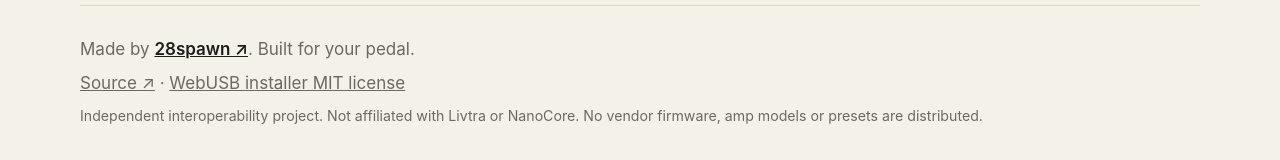
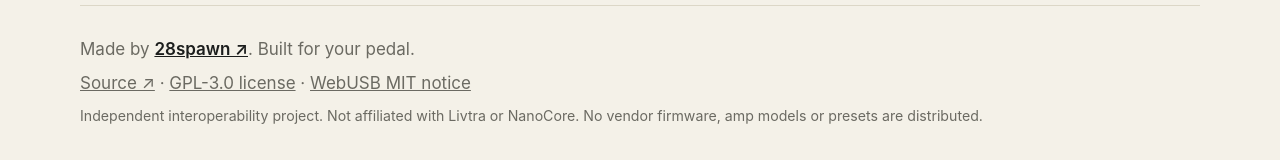
Before and after one commit to 28spawn/lumen, a plain HTML site: page index.html in a window 1280 px wide. Shown: the part 3828-3988 px from the top of the page. Drawn offline with Linux system fonts and the light colour scheme.

Commit message:
Switch repository license to GPL-3.0-only with MIT attribution for WebUSB modules

```diff
--- a/app.js
+++ b/app.js
@@ -1,5 +1,6 @@
+// SPDX-License-Identifier: GPL-3.0-only
 // Lumen OS browser installer — Copyright (c) 2026 28spawn.
-// Adapted from jcuhnoio/re-nanocore (MIT License).
+// Adapted from jcuhnoio/re-nanocore (MIT License; see LICENSE-MIT-WEBUSB.txt).
 import { WebUSBTransport, RawOS, USB_FILTER } from './dfu.js';
 import { install, prepareRestore, sha256, validateImage } from './firmware.js';
 import { get, put, recoveryTarget } from './storage.js';
--- a/firmware.js
+++ b/firmware.js
@@ -1,5 +1,6 @@
+// SPDX-License-Identifier: GPL-3.0-only
 // Lumen OS firmware delta engine — Copyright (c) 2026 28spawn.
-// Adapted from jcuhnoio/re-nanocore (MIT License). No USB access and no vendor firmware image.
+// Adapted from jcuhnoio/re-nanocore (MIT License; see LICENSE-MIT-WEBUSB.txt). No USB access and no vendor firmware image.
 function bytes(value) {
   if (value instanceof Uint8Array) return new Uint8Array(value.buffer, value.byteOffset, value.byteLength);
   if (value instanceof ArrayBuffer) return new Uint8Array(value);
--- a/index.html
+++ b/index.html
@@ -1,5 +1,6 @@
 <!doctype html>
-<!-- Lumen OS — Copyright (c) 2026 28spawn (MIT License) -->
+<!-- SPDX-License-Identifier: GPL-3.0-only -->
+<!-- Lumen OS — Copyright (c) 2026 28spawn -->
 <html lang="en">
 <head>
   <meta charset="utf-8">
@@ -112,7 +113,7 @@
 
   <footer class="site-footer wrap">
     <p>Made by <a class="footer-credit" href="https://github.com/28spawn">28spawn ↗</a>. Built for your pedal.</p>
-    <nav aria-label="Footer"><a href="https://github.com/28spawn/lumen">Source ↗</a> · <a href="LICENSE.txt">WebUSB installer MIT license</a></nav>
+    <nav aria-label="Footer"><a href="https://github.com/28spawn/lumen">Source ↗</a> · <a href="LICENSE">GPL-3.0 license</a> · <a href="LICENSE-MIT-WEBUSB.txt">WebUSB MIT notice</a></nav>
     <small>Independent interoperability project. Not affiliated with Livtra or NanoCore. No vendor firmware, amp models or presets are distributed.</small>
   </footer>
   <script type="module" src="app.js?v=3"></script>
--- a/styles.css
+++ b/styles.css
@@ -1,4 +1,4 @@
-/* Lumen OS website — Copyright (c) 2026 28spawn (MIT License) */
+/* SPDX-License-Identifier: GPL-3.0-only | Lumen OS — Copyright (c) 2026 28spawn */
 :root{--bg:#f4f1e8;--ink:#1b1d1c;--muted:#6b6a62;--card:#fffdf7;--line:#dcd7c7;--accent:#0e8f8f;--accent2:#e6b800;--danger:#b42318}
 *{box-sizing:border-box}
 html{scroll-behavior:smooth}
```
Also changed, not shown: LICENSE-MIT-WEBUSB.txt, 2 other files.
